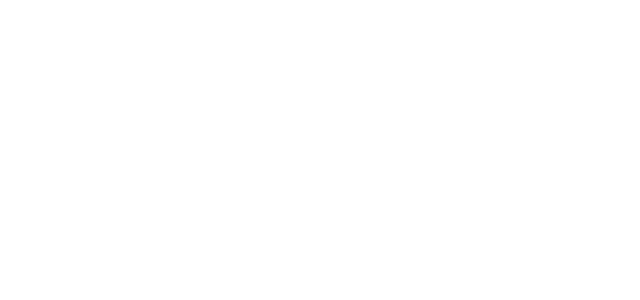
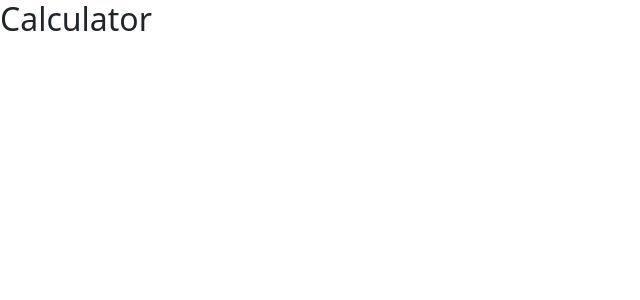
Before and after one commit to priyan1995/React-fundamenals, a React (Create React App) app: page /calculator in a window 1280 px wide. Shown: the top 300 px of the page, without its empty margins (0-640 px from the left). Built offline with nearby package versions, Linux system fonts and the light colour scheme.

Commit message:
calculator component added

```diff
--- a/src/App.js
+++ b/src/App.js
@@ -19,6 +19,7 @@ import MaterialUiElements from './components/MaterialUi/MatirialUiElements';
 import { SlickSlider } from './components/Slick/SlickSlider';
 import { UserForm } from './components/User-form/UserForm';
 import { LazyLoadComponent } from './components/Lazy-Load/LazyLoad';
+import { Calculator } from './calculator';
 
 function App() {
 
@@ -90,6 +91,10 @@ function App() {
             <LazyLoadComponent />
           </Route>
 
+          <Route path="/calculator">
+            <Calculator />
+          </Route>
+
 
 
         </Switch>
--- /dev/null
+++ b/src/calculator/index.jsx
@@ -0,0 +1,10 @@
+import React from 'react';
+import './calculator.css';
+
+export const Calculator = () => {
+    return (
+        <>
+            <h2>Calculator</h2>
+        </>
+    )
+}
--- a/src/components/Home.js
+++ b/src/components/Home.js
@@ -43,6 +43,9 @@ export const Home = () => {
                     <li>
                         <Link to="/lazy-load">Lazy Load (Code Splitting)</Link>
                     </li>
+                    <li>
+                        <Link to="/calculator">Calculator</Link>
+                    </li>
 
 
                 </ul>
```
Also changed, not shown: src/calculator/calculator.css (added), study_plan.txt.
